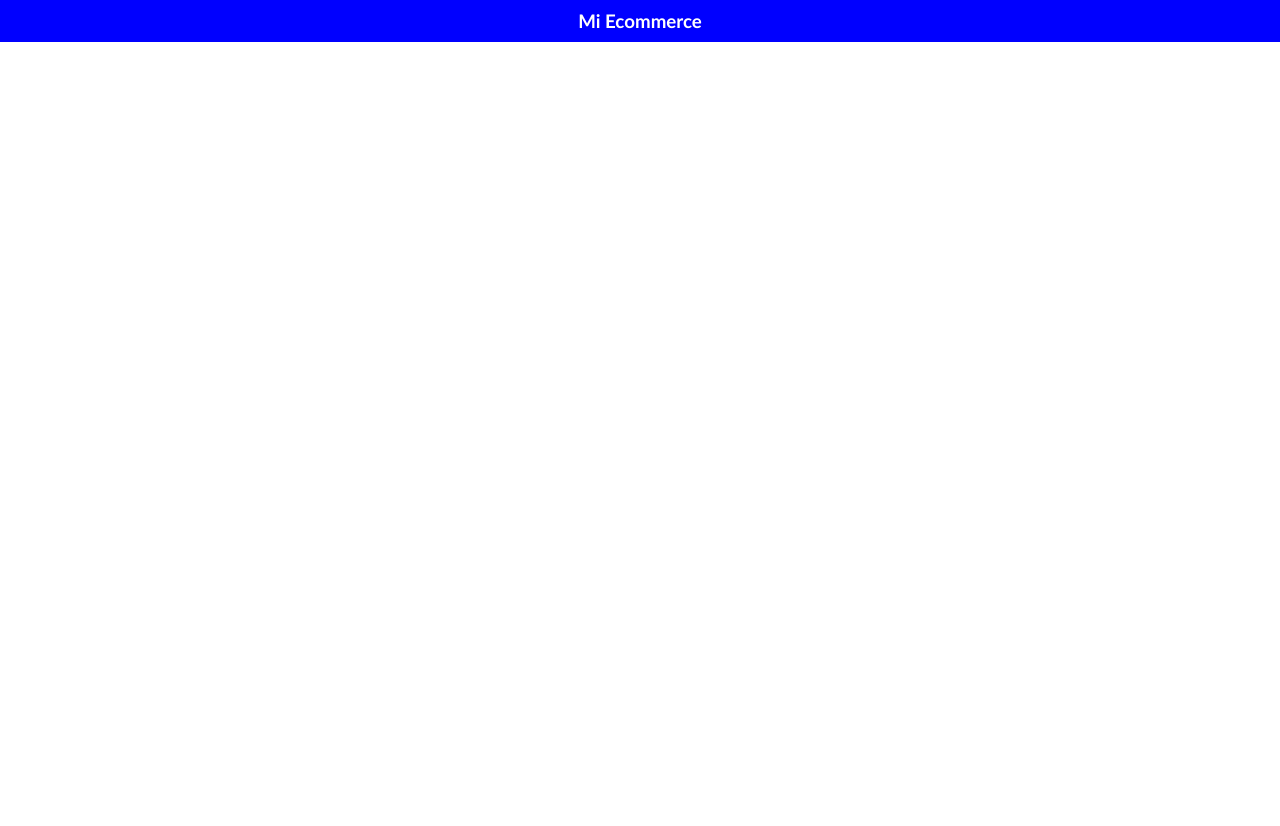
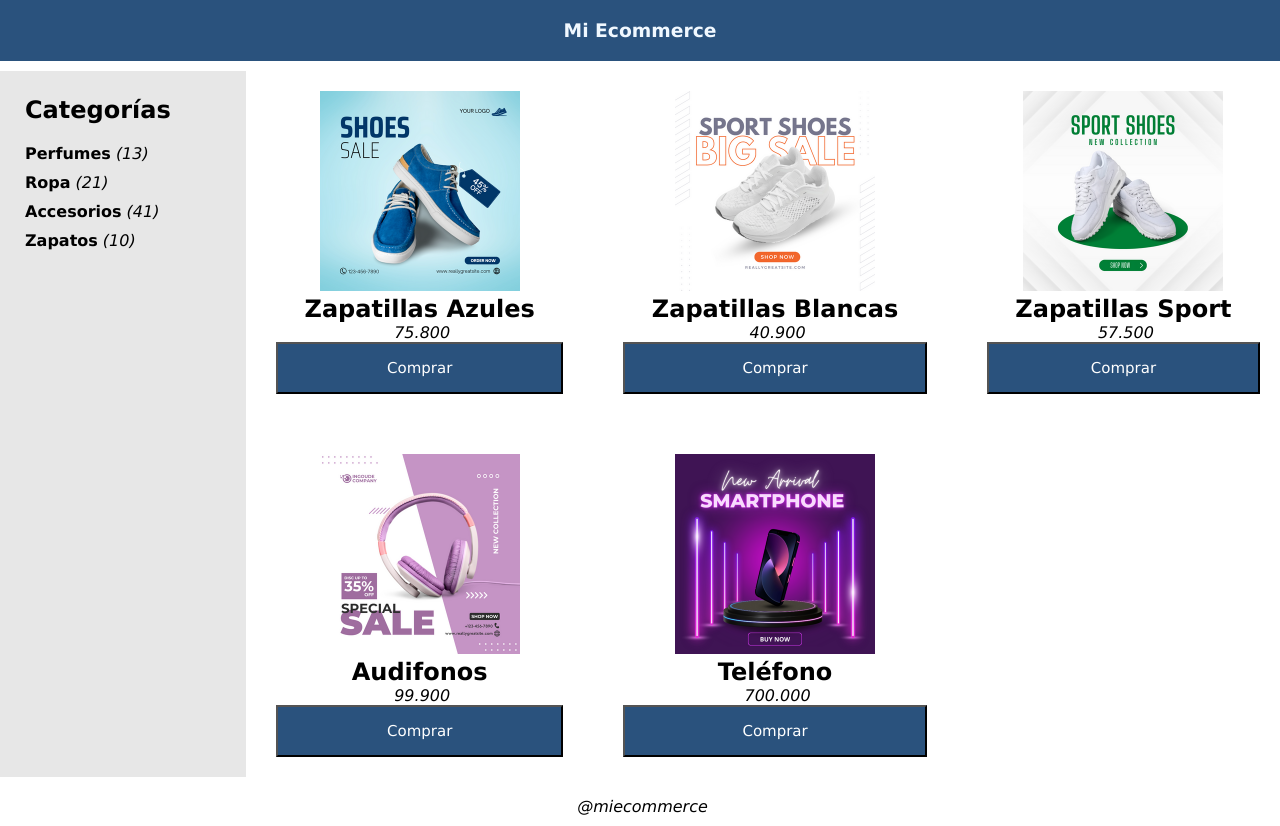
Before and after one commit to gcartes/ecommerce, a plain HTML site: page index.html in a window 1280 px wide. Before the commit the page ends 800 px from the top, so only its background shows below. Drawn offline with Linux system fonts and the light colour scheme.

Commit message:
actualizar

```diff
--- a/assets/css/style.css
+++ b/assets/css/style.css
@@ -1,17 +1,90 @@
+
 * {
-    margin: 0px;
-    padding: 0px;
-    font-family: 'Trebuchet MS', 'Lucida Sans Unicode', 'Lucida Grande', 'Lucida Sans', Arial, sans-serif;
+    margin: 0;
+    padding: 0;
+    font-family:'Lucida Sans', 'Lucida Sans Regular', 'Lucida Grande', 'Lucida Sans Unicode', Geneva, Verdana, sans-serif
 }
 
-header{
-  background-color: blue;
-  text-align: center;
-  color: white;
-  padding: 10px;
+p {
+    font-style: italic;
+    padding-left: 5px;
 }
 
-footer{
-  text-align: center;
-  padding: 10px;
+header {
+    grid-area: header;
+    background-color: #2a527d;
+    color: aliceblue;
+    text-align: center;
+    padding: 20px;
 }
+
+main {
+    grid-area: main;
+}
+
+.aside-bar {
+    background-color: #e7e7e7;
+    min-height: 40vh;
+    padding: 25px;
+}
+
+.aside-bar h2{
+  padding-bottom: 20px;
+}
+.aside-bar .items {
+    display: flex;
+}
+
+
+.aside-bar ul {
+    list-style: none;
+}
+
+.aside-bar ul li{
+  padding-bottom: 10px;
+}
+
+.grilla .card {
+    text-align: center;
+    padding: 20px;
+}
+
+.grilla .card button{
+  padding: 15px;
+  background-color: #2a527d;
+  color: white;
+  width: 100%;
+  font-size: 15px;
+}
+
+.grilla .card img {
+    width: 200px;
+}
+
+footer {
+    grid-area: footer;
+    text-align: center;
+    padding: 10px;
+}
+
+.grid-container {
+    display: grid;
+    grid-template-areas:
+    "header header"
+    "main main"
+    "footer footer";
+    gap: 10px;
+}
+
+.grid-container main {
+    display: grid;
+    grid-template-columns: auto 80%;
+    gap: 10px;
+}
+
+
+.grid-container .grilla {
+    display: grid;
+    grid-template-columns: auto auto auto ;
+    gap: 20px;
+}
--- a/index.html
+++ b/index.html
@@ -3,15 +3,84 @@
 <head>
     <meta charset="UTF-8">
     <meta name="viewport" content="width=device-width, initial-scale=1.0">
-    <title>Ecommerce</title>
-    <link rel="stylesheet" href="./assets/css/style.css" />
-    <!-- Fontawesome -->
-    <script src="https://kit.fontawesome.com/eb48babf47.js" crossorigin="anonymous"></script>
+    <title>CSS Desafio Grid</title>
+
+    <!-- CSS -->
+    <link rel="stylesheet" href="./assets/css/style.css">
+
 </head>
 <body>
-    <header>
-        <h3>Mi Ecommerce</h3>
-    </header>
+    <div class="grid-container">
+        <header>
+            <h3>Mi Ecommerce</h3>
+        </header>
 
+        <main>
+            <section class="aside-bar grid-item">
+                <h2>Categorías</h2>
+                <ul>
+                    <div class="items">
+                        <li><b>Perfumes</b></li>
+                        <p>(13)</p>
+                    </div>
+                    <div class="items">
+                        <li><b>Ropa</b></li>
+                        <p>(21)</p>
+                    </div>
+                    <div class="items">
+                        <li><b>Accesorios</b></li>
+                        <p>(41)</p>
+                    </div>
+                    <div class="items">
+                        <li><b>Zapatos</b></li>
+                        <p>(10)</p>
+                    </div>
+                </ul>
+            </section>
+
+            <section class="grilla grid-item">
+                <div class="card grid-item">
+                    <img src="./assets/img/1.png" alt="">
+                    <h2>Zapatillas Azules</h2>
+                    <p>75.800</p>
+                    <button>Comprar</button>
+                </div>
+
+                <div class="card grid-item">
+                    <img src="./assets/img/2.png" alt="">
+                    <h2>Zapatillas Blancas</h2>
+                    <p>40.900</p>
+                    <button>Comprar</button>
+                </div>
+
+                <div class="card grid-item">
+                    <img src="./assets/img/3.png" alt="">
+                    <h2>Zapatillas Sport</h2>
+                    <p>57.500</p>
+                    <button>Comprar</button>
+                </div>
+
+                <div class="card grid-item">
+                    <img src="./assets/img/4.png" alt="">
+                    <h2>Audifonos</h2>
+                    <p>99.900</p>
+                    <button>Comprar</button>
+                </div>
+                <div class="card grid-item">
+                    <img src="./assets/img/5.png" alt="">
+                    <h2>Teléfono</h2>
+                    <p>700.000</p>
+                    <button>Comprar</button>
+                </div>
+
+
+
+            </section>
+        </main>
+
+        <footer>
+            <p>@miecommerce</p>
+        </footer>
+    </div>
 </body>
 </html>
```
Also changed, not shown: assets/img/1.png (added), assets/img/2.png (added), assets/img/3.png (added), assets/img/4.png (added), assets/img/5.png (added), assets/img/maria.jpg (deleted).
